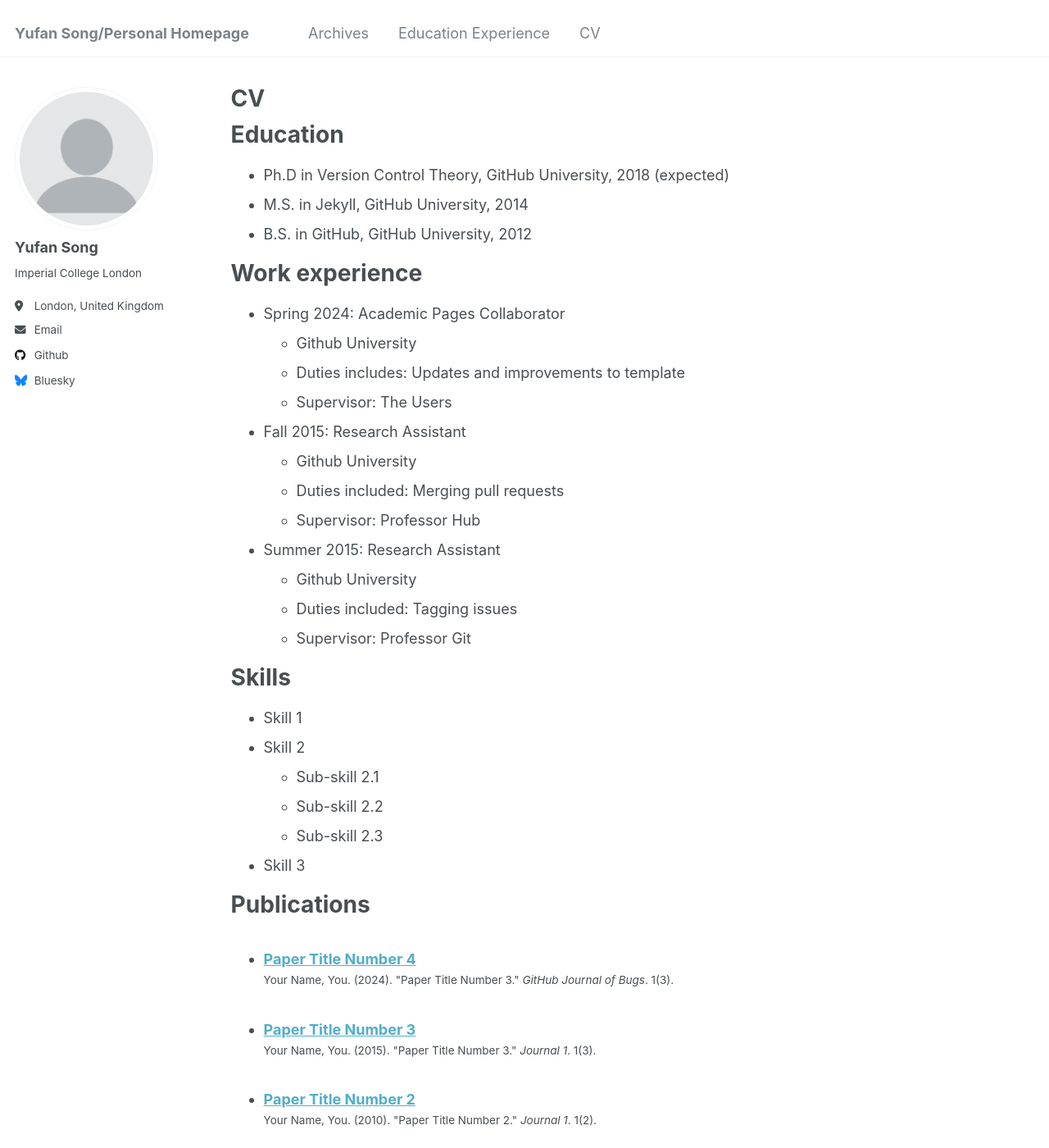
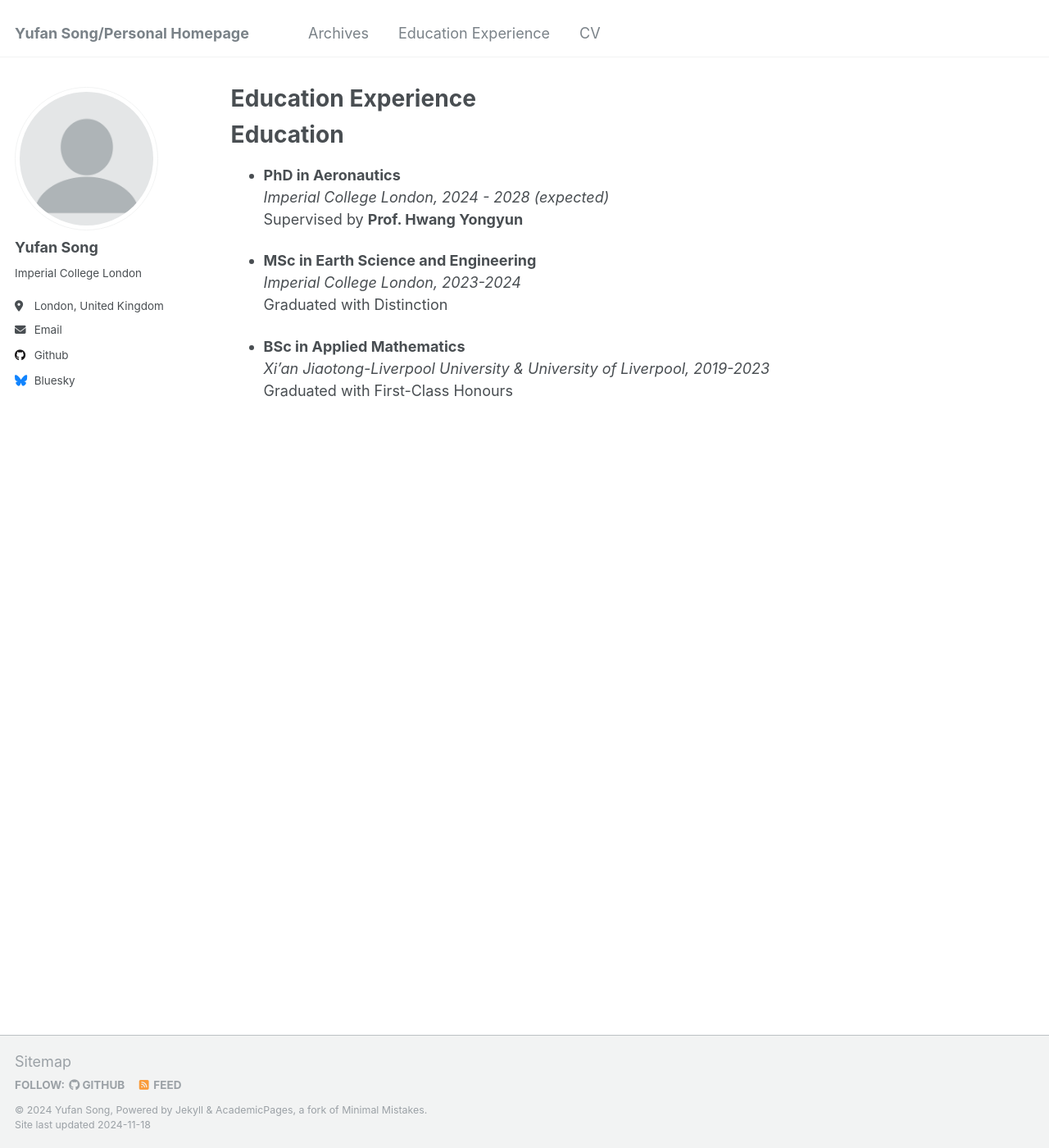
Before and after one commit to Yufan-Song/Yufan-Song, a Jekyll site: the page built from _pages/cv.md, in a window 1280 px wide and 1400 px high. Shown: the whole window at 82% size. Built offline with Jekyll 4.4.1, drawn with Linux system fonts in a browser that asks for light colours; some of the changed text lies outside the part shown.

Commit message:
Update cv.md

```diff
--- a/_pages/cv.md
+++ b/_pages/cv.md
@@ -1,7 +1,7 @@
 ---
 layout: archive
-title: "CV"
-permalink: /cv/
+title: "Education Experience"
+permalink: /education experience/
 author_profile: true
 redirect_from:
   - /resume
@@ -11,54 +11,15 @@ redirect_from:
 
 Education
 ======
-* Ph.D in Version Control Theory, GitHub University, 2018 (expected)
-* M.S. in Jekyll, GitHub University, 2014
-* B.S. in GitHub, GitHub University, 2012
 
-Work experience
-======
-* Spring 2024: Academic Pages Collaborator
-  * Github University
-  * Duties includes: Updates and improvements to template
-  * Supervisor: The Users
+* **PhD in Aeronautics**
+  *Imperial College London, 2024 - 2028 (expected)*
+  Supervised by **Prof. Hwang Yongyun**
 
-* Fall 2015: Research Assistant
-  * Github University
-  * Duties included: Merging pull requests
-  * Supervisor: Professor Hub
+* **MSc in Earth Science and Engineering**
+  *Imperial College London, 2023-2024*
+  Graduated with Distinction
 
-* Summer 2015: Research Assistant
-  * Github University
-  * Duties included: Tagging issues
-  * Supervisor: Professor Git
-
-Skills
-======
-* Skill 1
-* Skill 2
-  * Sub-skill 2.1
-  * Sub-skill 2.2
-  * Sub-skill 2.3
-* Skill 3
-
-Publications
-======
-  <ul>{% for post in site.publications reversed %}
-    {% include archive-single-cv.html %}
-  {% endfor %}</ul>
-
-Talks
-======
-  <ul>{% for post in site.talks reversed %}
-    {% include archive-single-talk-cv.html  %}
-  {% endfor %}</ul>
-
-Teaching
-======
-  <ul>{% for post in site.teaching reversed %}
-    {% include archive-single-cv.html %}
-  {% endfor %}</ul>
-
-Service and leadership
-======
-* Currently signed in to 43 different slack teams
+* **BSc in Applied Mathematics**
+  *Xi’an Jiaotong-Liverpool University & University of Liverpool, 2019-2023*
+  Graduated with First-Class Honours
```
